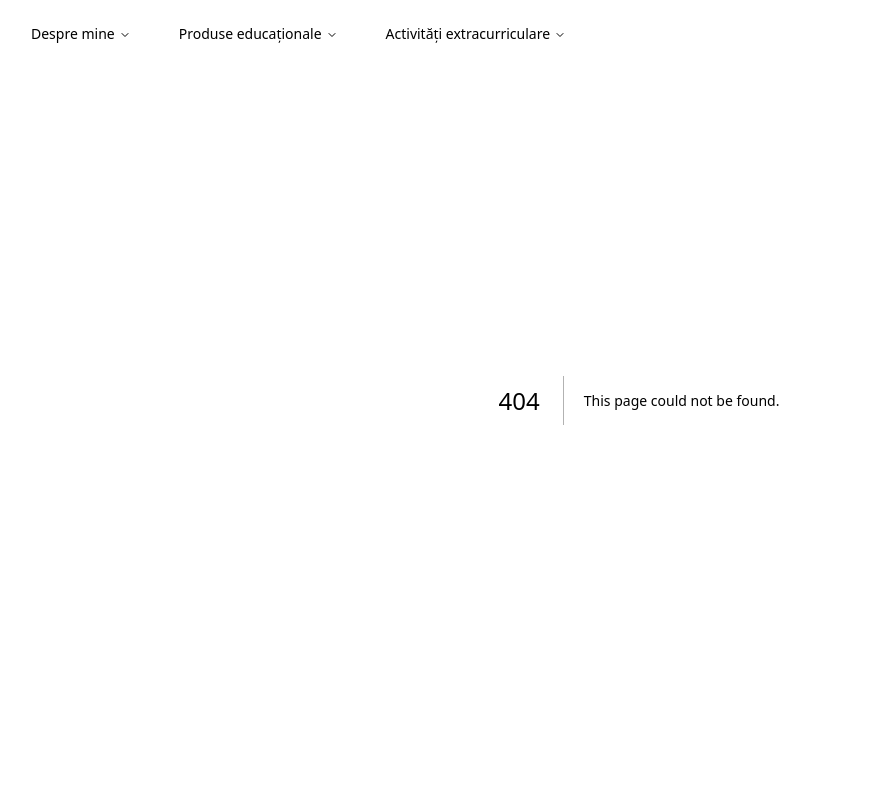
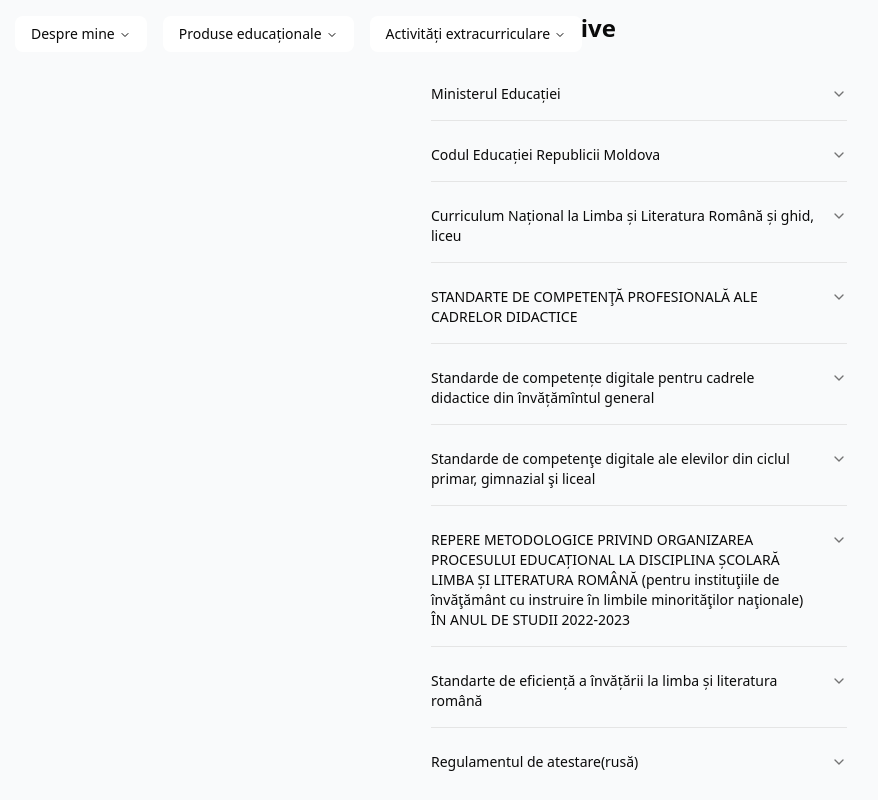
Before and after one commit to Gheruha/CollegeProject, a Next.js app: page /normative-acts in a window 1280 px wide. Before the commit this address had no page. Shown: the whole page, without its empty margins (1-879 px from the left). Built offline with nearby package versions, Linux system fonts and the light colour scheme.

Commit message:
Made normative acts page

```diff
--- a/package.json
+++ b/package.json
@@ -9,6 +9,7 @@
     "lint": "next lint"
   },
   "dependencies": {
+    "@radix-ui/react-accordion": "^1.2.10",
     "@radix-ui/react-navigation-menu": "^1.2.10",
     "@radix-ui/react-slot": "^1.2.2",
     "class-variance-authority": "^0.7.1",
--- /dev/null
+++ b/src/app/normative-acts/db/normative-acts.ts
@@ -0,0 +1,53 @@
+import { link } from "fs";
+export const normative_acts = [
+  {
+    id: "act1",
+    title: "Ministerul Educației",
+    link: "https://mecc.gov.md/ro/content/invatamint-general ",
+  },
+  {
+    id: "act2",
+    title: "Codul Educației Republicii Moldova",
+    link: "https://www.legis.md/cautare/getResults?doc_id=110112&lang=ro ",
+  },
+
+  {
+    id: "act3",
+    title: "Curriculum Național la Limba și Literatura Română și ghid, liceu",
+    link: "https://mecc.gov.md/sites/default/files/limba_si_lit_rom_liceu_alongv.pdf",
+  },
+
+  {
+    id: "act4",
+    title: "STANDARTE DE COMPETENŢĂ PROFESIONALĂ ALE CADRELOR DIDACTICE",
+    link: "https://mecc.gov.md/sites/default/files/standarde_cadre_didactice.pdf ",
+  },
+  {
+    id: "act5",
+    title:
+      "Standarde de competențe digitale pentru cadrele didactice din învățămîntul general",
+    link: "https://mecc.gov.md/sites/default/files/cnc4_finalcompetente_digitale_profesori_22iulie2015_1.pdf ",
+  },
+  {
+    id: "act6",
+    title:
+      " Standarde de competenţe digitale ale elevilor din ciclul primar, gimnazial şi liceal",
+    link: "https://mecc.gov.md/sites/default/files/cnc4_final_competente_digitale_elevi_22iulie2015_1.pdf",
+  },
+  {
+    id: "act7",
+    title:
+      "REPERE METODOLOGICE PRIVIND ORGANIZAREA PROCESULUI EDUCAȚIONAL LA DISCIPLINA ȘCOLARĂ LIMBA ȘI LITERATURA ROMÂNĂ (pentru instituţiile de învăţământ cu instruire în limbile minorităţilor naţionale) ÎN ANUL DE STUDII 2022-2023",
+    link: "https://mecc.gov.md/sites/default/files/repere_limba_romana_alolingvi_2022-2023_final.pdf",
+  },
+  {
+    id: "act8",
+    title: "Standarte de eficiență a învățării la limba și literatura română ",
+    link: "https://mecc.gov.md/sites/default/files/standarde_de_eficienta_a_invatarii.pdf",
+  },
+  {
+    id: "act9",
+    title: "Regulamentul de atestare(rusă)",
+    link: "https://docs.google.com/document/d/1IpLBlwCSKYzLKVKJuXSJUV8SZNJN1aMF/edit",
+  },
+];
--- /dev/null
+++ b/src/app/normative-acts/page.tsx
@@ -0,0 +1,30 @@
+"use client";
+import React from "react";
+import {
+  Accordion,
+  AccordionContent,
+  AccordionItem,
+  AccordionTrigger,
+} from "@/components/ui/accordion";
+import { normative_acts } from "./db/normative-acts";
+export default function Page() {
+  return (
+    <div className="w-full lg:h-screen lg:p-0 pt-20 flex items-center justify-center bg-gray-50">
+      <div className="w-full max-w-md p-4 space-y-6 flex flex-col">
+        <h1 className="text-2xl font-bold text-left">Acte normative</h1>
+        <Accordion type="single" collapsible className="space-y-2">
+          {normative_acts.map((v) => (
+            <AccordionItem key={v.id} value={v.id}>
+              <AccordionTrigger>{v.title}</AccordionTrigger>
+              <AccordionContent>
+                <a href={v.link}>{v.link}</a>
+              </AccordionContent>
+            </AccordionItem>
+          ))}
+
+          {/* adaugă câte iteme vrei */}
+        </Accordion>
+      </div>
+    </div>
+  );
+}
--- /dev/null
+++ b/src/components/ui/accordion.tsx
@@ -0,0 +1,66 @@
+"use client"
+
+import * as React from "react"
+import * as AccordionPrimitive from "@radix-ui/react-accordion"
+import { ChevronDownIcon } from "lucide-react"
+
+import { cn } from "@/lib/utils"
+
+function Accordion({
+  ...props
+}: React.ComponentProps<typeof AccordionPrimitive.Root>) {
+  return <AccordionPrimitive.Root data-slot="accordion" {...props} />
+}
+
+function AccordionItem({
+  className,
+  ...props
+}: React.ComponentProps<typeof AccordionPrimitive.Item>) {
+  return (
+    <AccordionPrimitive.Item
+      data-slot="accordion-item"
+      className={cn("border-b last:border-b-0", className)}
+      {...props}
+    />
+  )
+}
+
+function AccordionTrigger({
+  className,
+  children,
+  ...props
+}: React.ComponentProps<typeof AccordionPrimitive.Trigger>) {
+  return (
+    <AccordionPrimitive.Header className="flex">
+      <AccordionPrimitive.Trigger
+        data-slot="accordion-trigger"
+        className={cn(
+          "focus-visible:border-ring focus-visible:ring-ring/50 flex flex-1 items-start justify-between gap-4 rounded-md py-4 text-left text-sm font-medium transition-all outline-none hover:underline focus-visible:ring-[3px] disabled:pointer-events-none disabled:opacity-50 [&[data-state=open]>svg]:rotate-180",
+          className
+        )}
+        {...props}
+      >
+        {children}
+        <ChevronDownIcon className="text-muted-foreground pointer-events-none size-4 shrink-0 translate-y-0.5 transition-transform duration-200" />
+      </AccordionPrimitive.Trigger>
+    </AccordionPrimitive.Header>
+  )
+}
+
+function AccordionContent({
+  className,
+  children,
+  ...props
+}: React.ComponentProps<typeof AccordionPrimitive.Content>) {
+  return (
+    <AccordionPrimitive.Content
+      data-slot="accordion-content"
+      className="data-[state=closed]:animate-accordion-up data-[state=open]:animate-accordion-down overflow-hidden text-sm"
+      {...props}
+    >
+      <div className={cn("pt-0 pb-4", className)}>{children}</div>
+    </AccordionPrimitive.Content>
+  )
+}
+
+export { Accordion, AccordionItem, AccordionTrigger, AccordionContent }
```
Also changed, not shown: 1 other file (tests, documents, lock files or other folders).
